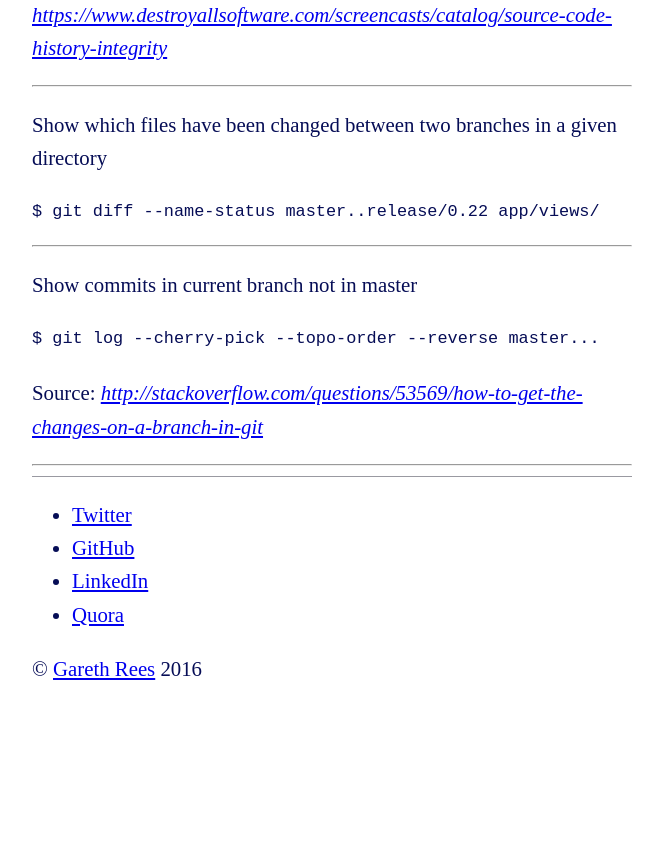
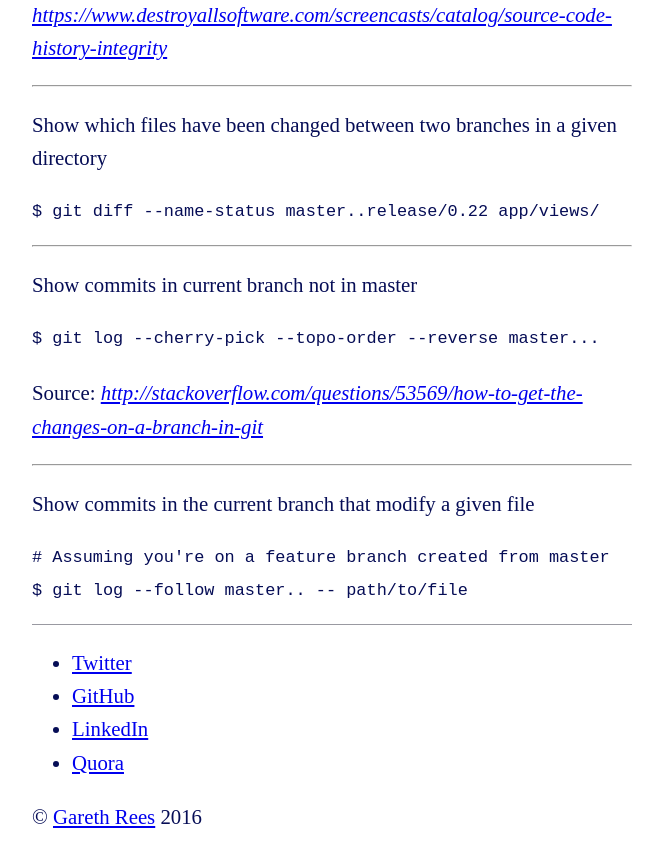
Before and after one commit to garethrees/garethrees.github.com, a Jekyll site: the page built from _posts/2014-10-03-git-notes.md, in a window 1280 px wide and 900 px high, scrolled down 1027 px. Shown: the top 867 px of the window, without its empty margins (308-971 px from the left). Built offline with Jekyll 4.4.1, drawn with Linux system fonts in a browser that asks for light colours; before the commit the page ends 1779 px from its top, so only the background shows below that.

Commit message:
Add commits to file in current branch

```diff
--- a/_posts/2014-10-03-git-notes.md
+++ b/_posts/2014-10-03-git-notes.md
@@ -49,3 +49,8 @@ Show commits in current branch not in master
 Source: _<http://stackoverflow.com/questions/53569/how-to-get-the-changes-on-a-branch-in-git>_
 
 ---
+
+Show commits in the current branch that modify a given file
+
+    # Assuming you're on a feature branch created from master
+    $ git log --follow master.. -- path/to/file
```
